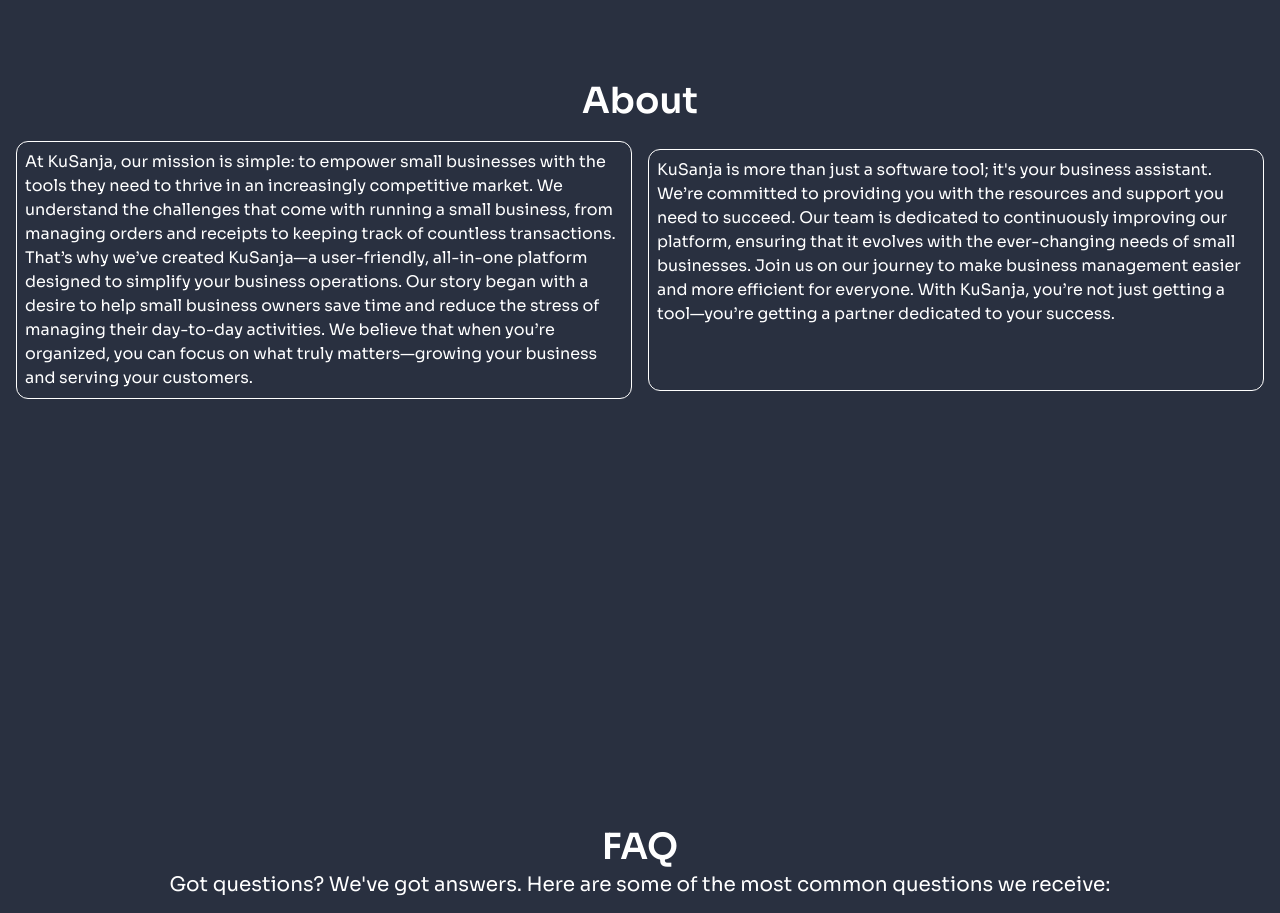
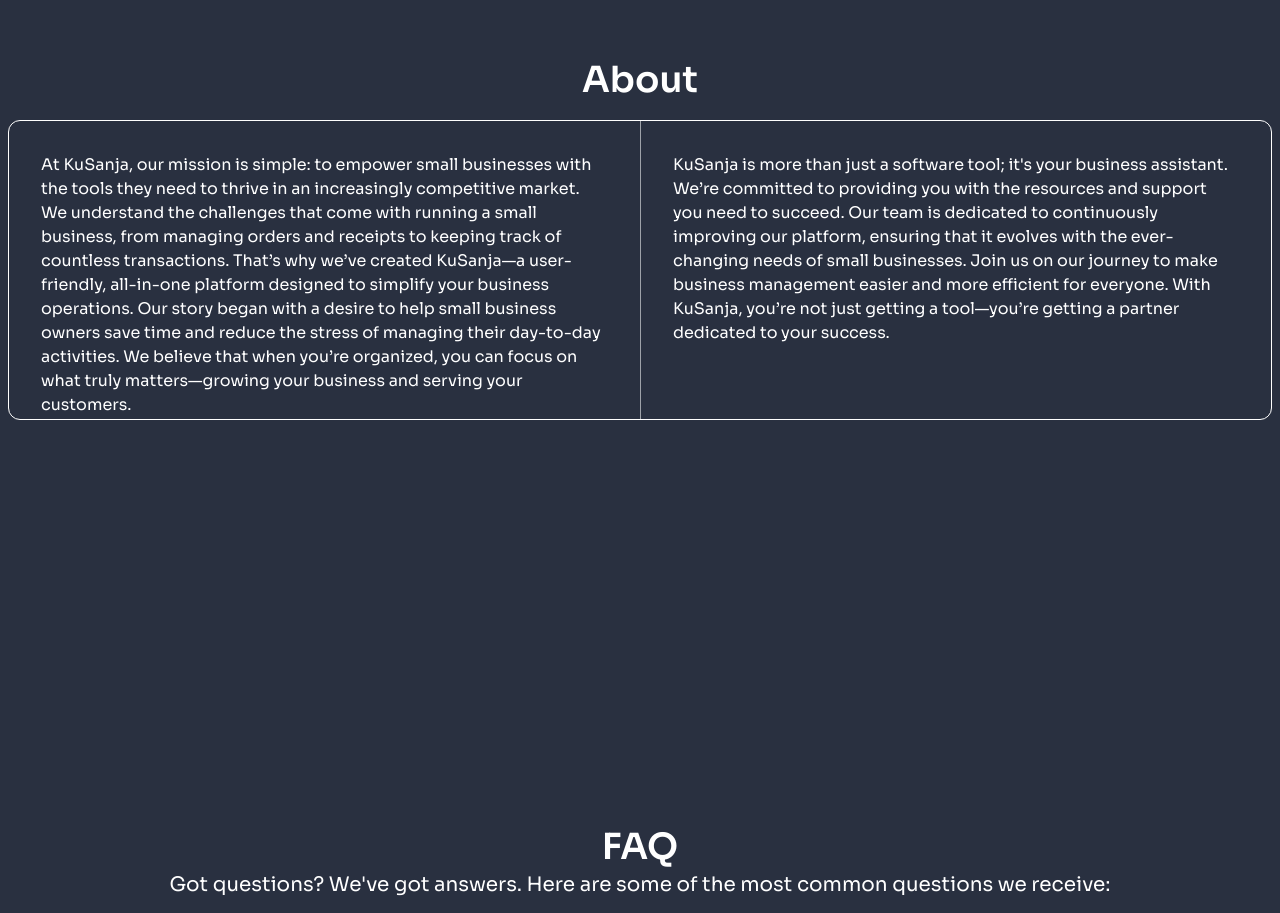
Before and after one commit to JohnsonKamanga/KuSanja-copy, a React (Vite) app: page / in a window 1280 px wide. Shown: the part 1760-2673 px from the top of the page. Built offline with nearby package versions, Linux system fonts and the light colour scheme.

Commit message:
added borders around the about section content

```diff
--- a/src/components/About/About.jsx
+++ b/src/components/About/About.jsx
@@ -5,8 +5,8 @@
       <h2 className="headings mb-5">About</h2>
       <div className="flex flex-col justify-center">
 
-        <div className="flex flex-col lg:flex-row text-start">
-        <p className="p-2 border-white border-[1px] lg:mx-2 lg:w-[50%] rounded-xl">
+        <div className="flex flex-col lg:flex-row w-fit text-start lg:h-[300px] border-white border-[1px] rounded-xl">
+        <p className="p-2 border-white my-1 lg:p-8 lg:my-0 lg:w-[50%] rounded-xl">
           At KuSanja, our mission is simple: to empower small businesses with
           the tools they need to thrive in an increasingly competitive market.
           We understand the challenges that come with running a small business,
@@ -18,7 +18,7 @@
           that when you’re organized, you can focus on what truly
           matters—growing your business and serving your customers.
         </p>
-        <p className="p-2 border-white border-[1px] rounded-xl my-2 lg:mx-2 lg:w-[50%]">
+        <p className="p-2 border-white lg:border-l-[1px] border-opacity-55 my-1 lg:p-8 lg:my-0 lg:w-[50%]">
           {" "}
           KuSanja is more than just a software tool; it's your business
           assistant. We’re committed to providing you with the resources and
```
